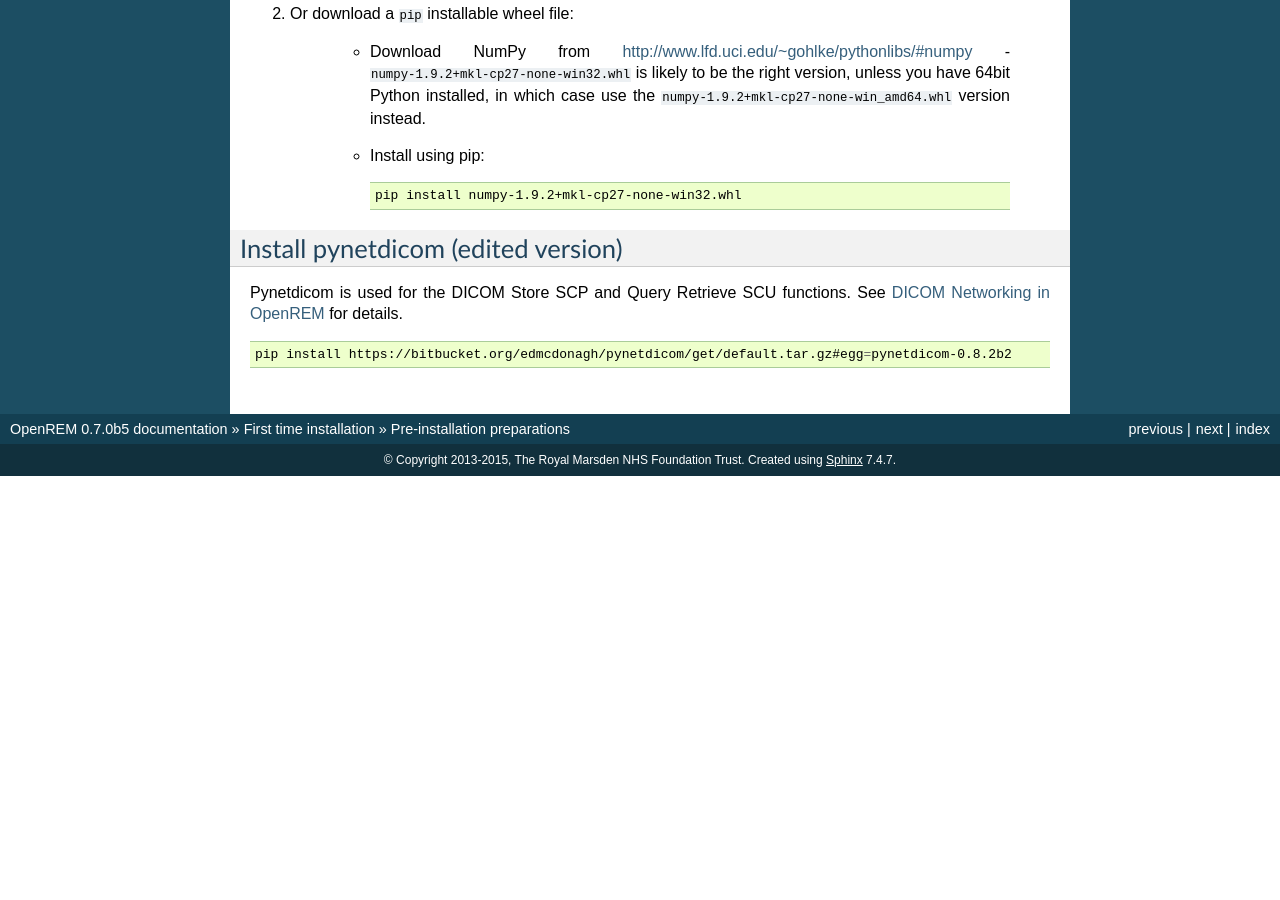
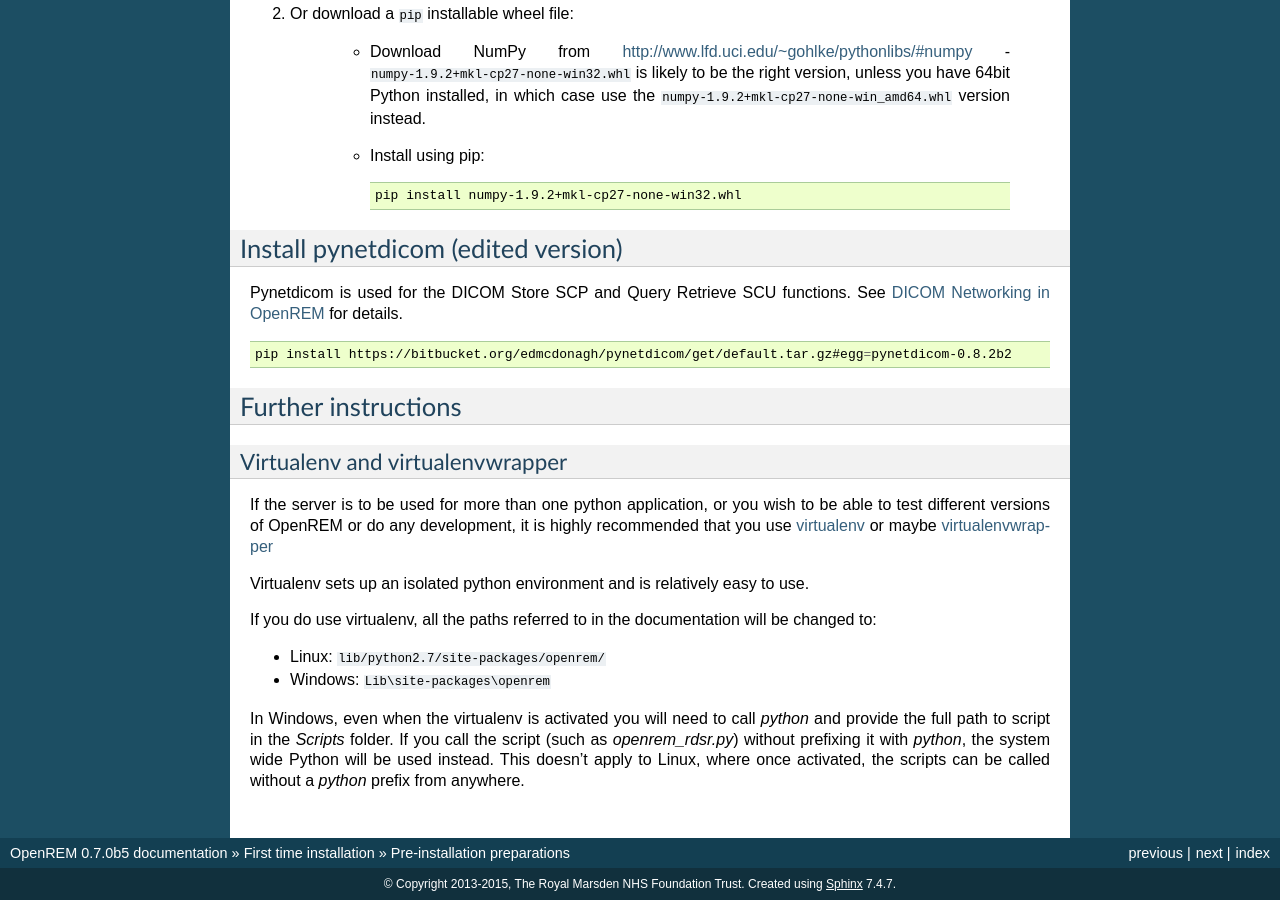
Before and after one commit to ckswilliams/modOpenREM, a Sphinx documentation site: the page built from docs/install-prep.rst, in a window 1280 px wide and 900 px high, scrolled down 2276 px. Built offline with Sphinx 7.4.7, drawn with Linux system fonts in a browser that asks for light colours; before the commit the page ends 2752 px from its top, so only the background shows below that; some of the changed text lies outside the part shown.

Commit message:
More improvements, mostly further instructions.

```diff
--- a/docs/install-prep.rst
+++ b/docs/install-prep.rst
@@ -111,8 +111,30 @@ Pynetdicom is used for the DICOM Store SCP and Query Retrieve SCU functions. See
 
     pip install https://bitbucket.org/edmcdonagh/pynetdicom/get/default.tar.gz#egg=pynetdicom-0.8.2b2
 
+Further instructions
+====================
+
+Virtualenv and virtualenvwrapper
+--------------------------------
+
+If the server is to be used for more than one python application, or you
+wish to be able to test different versions of OpenREM or do any development,
+it is highly recommended that you use `virtualenv`_ or maybe `virtualenvwrapper`_
+
+Virtualenv sets up an isolated python environment and is relatively easy to use.
+
+If you do use virtualenv, all the paths referred to in the documentation will
+be changed to:
+
+* Linux: ``lib/python2.7/site-packages/openrem/``
+* Windows: ``Lib\site-packages\openrem``
+
+In Windows, even when the virtualenv is activated you will need to call `python`
+and provide the full path to script in the `Scripts` folder. If you call the
+script (such as `openrem_rdsr.py`) without prefixing it with `python`, the
+system wide Python will be used instead. This doesn't apply to Linux, where
+once activated, the scripts can be called without a `python` prefix from anywhere.
 
 .. _virtualenv: https://pypi.python.org/pypi/virtualenv
 .. _virtualenvwrapper: http://virtualenvwrapper.readthedocs.org/en/latest/
-.. _(What is south?): `Database migrations`_
 .. _consider virtualenv: `Virtualenv and virtualenvwrapper`_
```
Also changed, not shown: docs/install.rst (+7 -53 lines).
